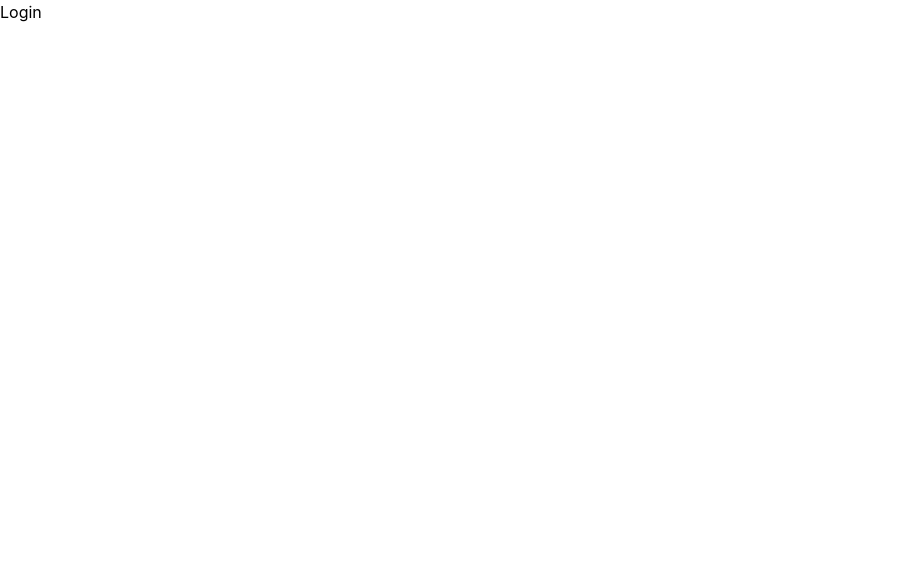
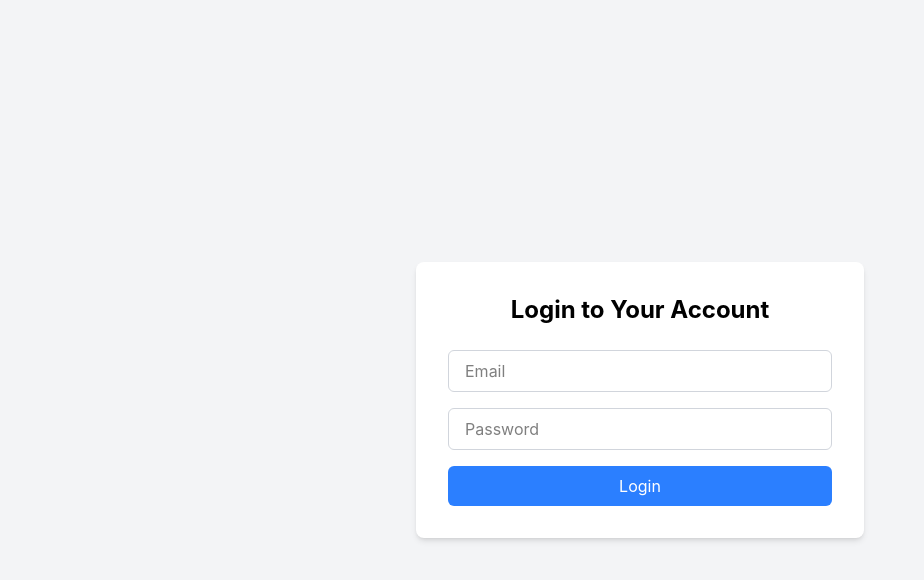
Before and after one commit to simranpanwar123/Ecommerce, a React app in the folder frontend/: page /login in a window 1280 px wide. Shown: the top 580 px of the page, without its empty margins (0-924 px from the left). Built offline with nearby package versions, Linux system fonts and the light colour scheme; the HTML template or start-up script is replaced by a standard one.

Commit message:
Upload project

```diff
--- a/frontend/package.json
+++ b/frontend/package.json
@@ -16,6 +16,7 @@
     "react": "^19.2.6",
     "react-dom": "^19.2.6",
     "react-router": "^7.17.0",
+    "react-router-dom": "^7.18.1",
     "tailwindcss": "^4.3.2"
   },
   "devDependencies": {
--- a/frontend/src/pages/Login.jsx
+++ b/frontend/src/pages/Login.jsx
@@ -1,11 +1,85 @@
-import React from 'react'
+import { useState } from 'react'
+import { useNavigate } from 'react-router-dom'
+import api from "../api/axios"
 
 const Login = () => {
-  return (
-    <div>
-      <h1>Login</h1>
+  const [form, setForm] = useState({
+    email:"",
+    password:""
+
+  })
+  const [msg, setMsg] = useState('')
+
+  const navigate = useNavigate();
+
+  const handleChange = (e) => {
+    setForm({ ...form, [e.target.name]: e.target.value })
+  }
+
+  const handleSubmit = async (e) => {
+    e.preventDefault()
+    try{
+      const response = await api.post('/auth/login', form)
+
+      // save token
+      localStorage.setItem('token', response.data.token)
+      setMsg("login successful")
+
+      // redirect to home page
+      setTimeout(() => {
+        navigate('/')
+      }, 2000)
+    }
+    catch(err){
+      setMsg(err.response?.data?.message || "An error occurred")
+    }
+  }
+
+
+  return(
+
+  <div className="flex items-center justify-center min-h-screen bg-gray-100 px-4">
+
+      <div className='bg-white p-8 rounded-lg shadow-md w-full max-w-md'>
+
+        <h2 className='text-2xl font-bold mb-6 text-center'>Login to Your Account</h2>
+
+        {msg && ( <p className='text-red-500 mb-4'>{msg}</p>
+         )}
+
+        <form onSubmit={handleSubmit} className='space-y-4'>
+
+          <input
+          name='email'
+          placeholder='Email'
+          value={form.email}
+          onChange={handleChange}
+          className='border border-gray-300 rounded-md py-2 px-4 focus:outline-none focus:ring-2 focus:ring-blue-500 w-full'
+          />
+
+          <input
+          name='password'
+          type='password'
+          placeholder='Password'
+          value={form.password}
+          onChange={handleChange}
+          className='border border-gray-300 rounded-md py-2 px-4 focus:outline-none focus:ring-2 focus:ring-blue-500 w-full'
+          />
+
+          <button
+          type='submit'
+          className='w-full bg-blue-500 text-white py-2 px-4 rounded-md hover:bg-blue-600 transition-colors duration-300'
+          >
+            Login
+          </button>
+
+        </form>
+
+      </div>
+
     </div>
-  )
+
+)
+
 }
-
 export default Login
--- a/frontend/src/pages/Signup.jsx
+++ b/frontend/src/pages/Signup.jsx
@@ -20,7 +20,7 @@ const Signup = () => {
 
 
     try{
-      const response = await api.post('/auth/signup', formData)
+      const response =await api.post('/auth/signup', formData)
       setMsg(response.data.message)
     }
     catch(err){
```
Also changed, not shown: 1 other file (tests, documents, lock files or other folders).
